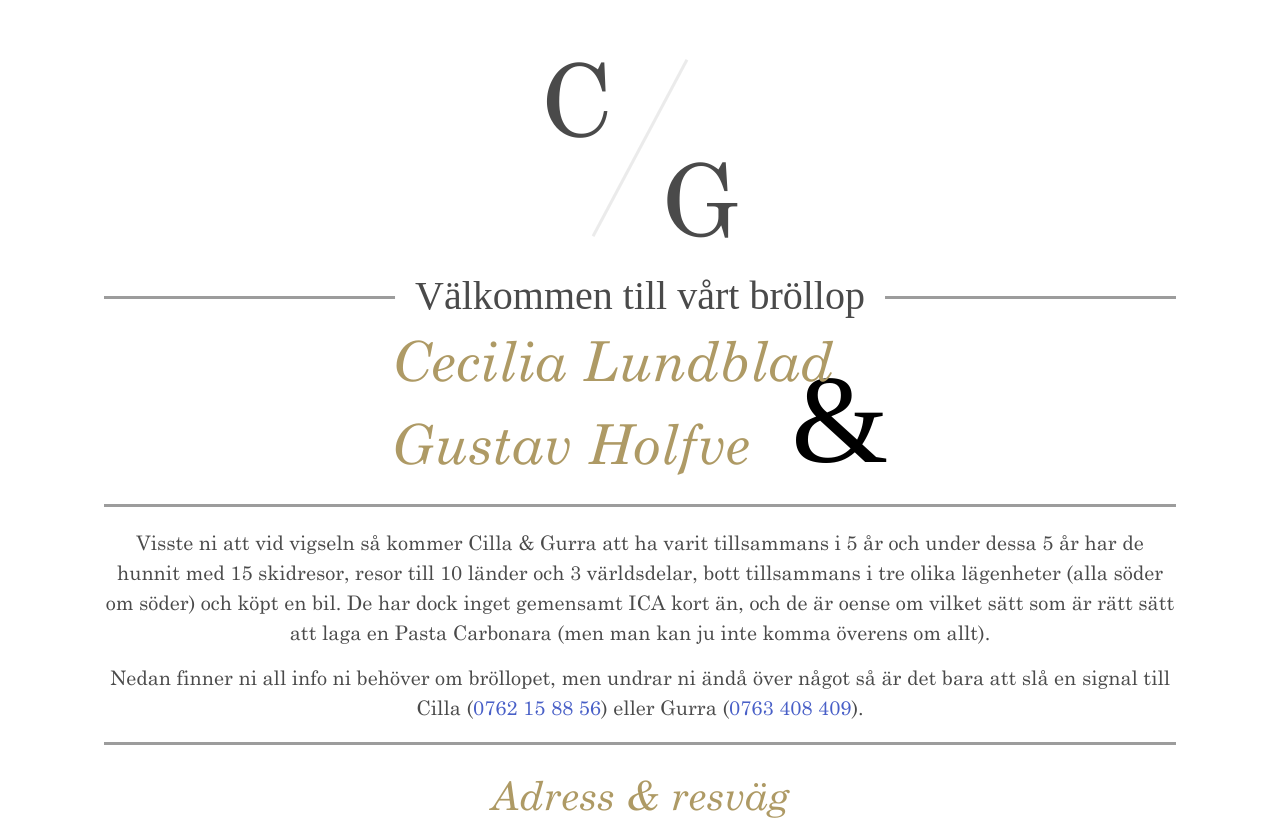
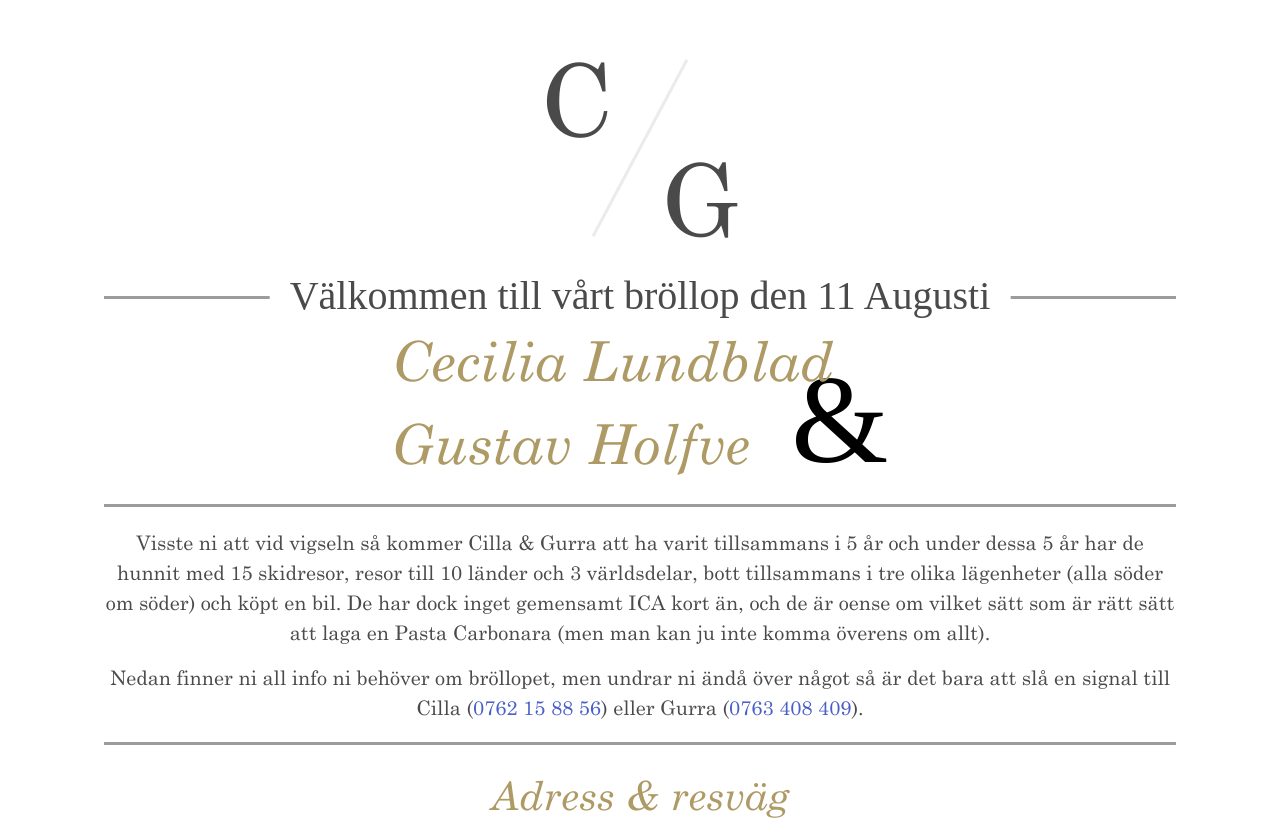
Before and after one commit to Bambuuh/herrofruholfve, a React (Create React App) app: page / in a window 1280 px wide. Shown: the top 820 px of the page. Built offline with nearby package versions, Linux system fonts and the light colour scheme; a web font is replaced by a local one.

Commit message:
Added date

```diff
--- a/src/App.js
+++ b/src/App.js
@@ -11,7 +11,7 @@ class App extends Component {
       <div className="container is-tablet">
         <CG />
         <Section className="welcome-text-container">
-          <span className="welcome-text cursive">Välkommen till vårt bröllop</span>
+          <span className="welcome-text cursive">Välkommen till vårt bröllop den 11 Augusti</span>
         </Section>
         <Section className="name-section">
           <div className="name-container italic">
@@ -43,7 +43,7 @@ class App extends Component {
             Hit tar man sig enkelt med buss, antingen 401 från Slussen (hållplats Ormunksvägen)
             eller buss 801 från Gullmarsplan (hållplats Älta Gård).
             </p>
-            <iframe className="google-map" src="https://www.google.com/maps/embed?pb=!1m18!1m12!1m3!1d2039.0864301645151!2d18.17694285124697!3d59.264705023154875!2m3!1f0!2f0!3f0!3m2!1i1024!2i768!4f13.1!3m3!1m2!1s0x465f78dfa34ccae3%3A0x99e6ddb221dc6bbc!2zw4RsdGF2w6RnZW4gMTU5QiwgMTM4IDM3IMOEbHRh!5e0!3m2!1ssv!2sse!4v1517860723197" width="600" height="450" frameBorder="0"></iframe>
+            <iframe title="karta" className="google-map" src="https://www.google.com/maps/embed?pb=!1m18!1m12!1m3!1d2039.0864301645151!2d18.17694285124697!3d59.264705023154875!2m3!1f0!2f0!3f0!3m2!1i1024!2i768!4f13.1!3m3!1m2!1s0x465f78dfa34ccae3%3A0x99e6ddb221dc6bbc!2zw4RsdGF2w6RnZW4gMTU5QiwgMTM4IDM3IMOEbHRh!5e0!3m2!1ssv!2sse!4v1517860723197" width="600" height="450" frameBorder="0"></iframe>
           </div>
         </Section>
         <Section className="name-section">
@@ -143,7 +143,7 @@ class App extends Component {
             <div>OSA</div>
           </div>
           <div style={{ height: 1425, width: '100%' }}>
-            <iframe src="https://docs.google.com/forms/d/e/1FAIpQLScqPB0QNAxA9TJBMX9MJGx-Iir3l83XEwooIZhq44lm4etX9g/viewform?embedded=true" width="100%" height="100%" frameBorder="0" marginHeight="0" marginWidth="0" scrolling="no">Läser in...</iframe>
+            <iframe title="OSA" src="https://docs.google.com/forms/d/e/1FAIpQLScqPB0QNAxA9TJBMX9MJGx-Iir3l83XEwooIZhq44lm4etX9g/viewform?embedded=true" width="100%" height="100%" frameBorder="0" marginHeight="0" marginWidth="0" scrolling="no">Läser in...</iframe>
           </div>
         </Section>
       </div>
```
Also changed, not shown: 1 other file (tests, documents, lock files or other folders).
